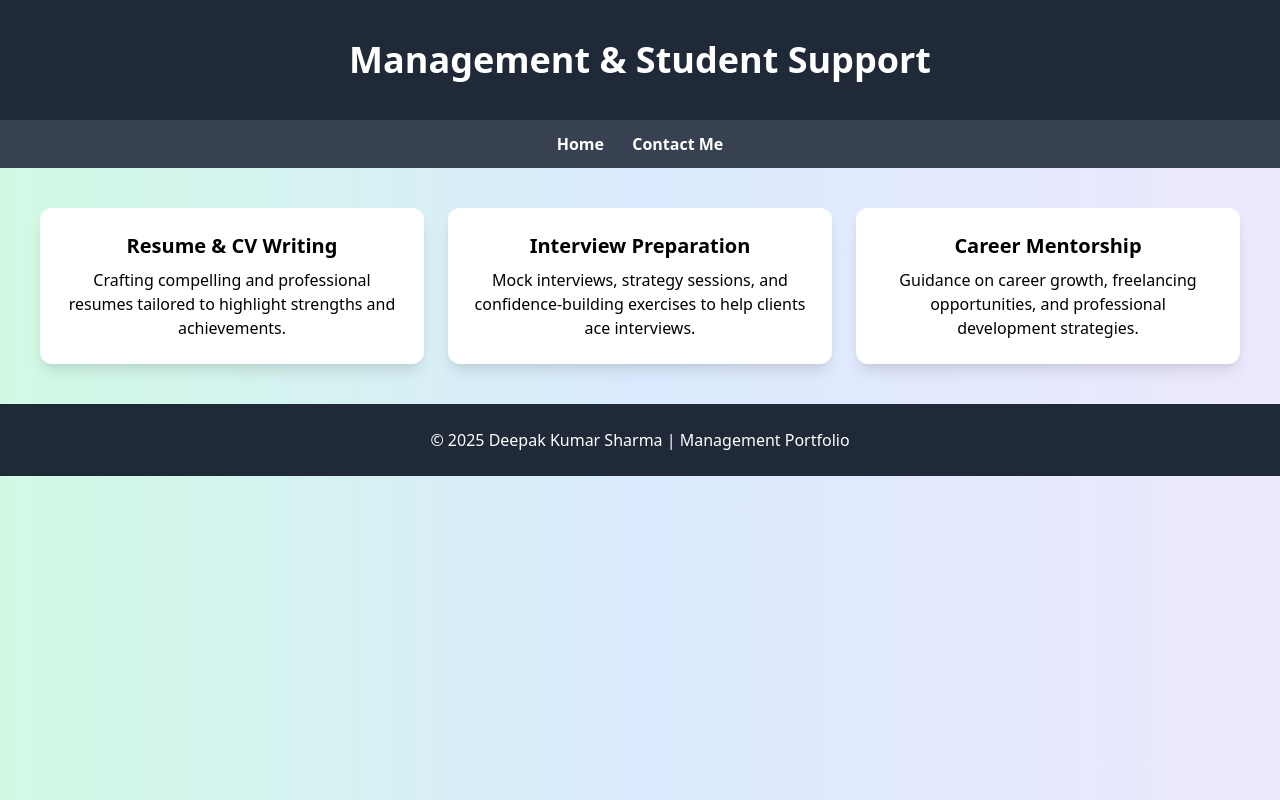
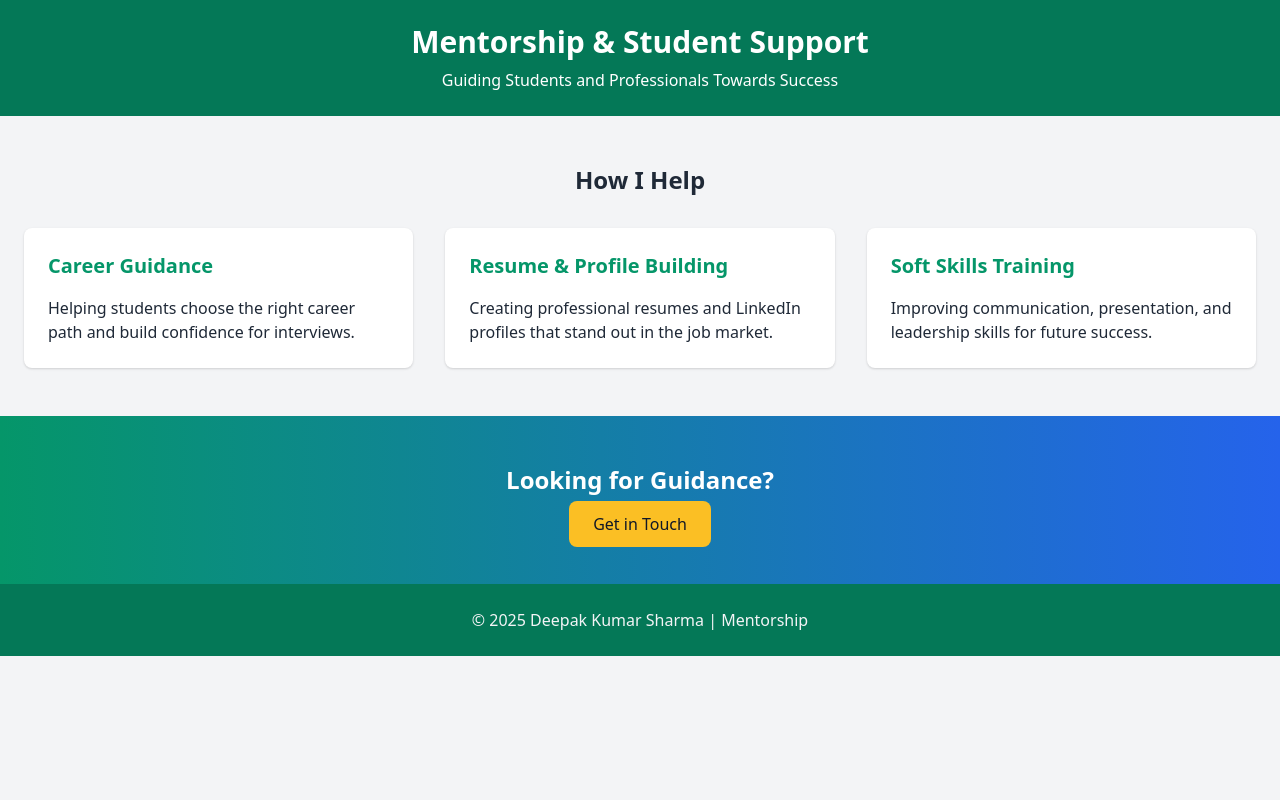
Before and after one commit to D1995k/portfolio, a plain HTML site: page mentorship.html in a window 1280 px wide. Drawn offline with nearby package versions, Linux system fonts and the light colour scheme.

Commit message:
Update mentorship.html

```diff
--- a/mentorship.html
+++ b/mentorship.html
@@ -3,35 +3,50 @@
 <head>
   <meta charset="UTF-8">
   <meta name="viewport" content="width=device-width, initial-scale=1.0">
-<title>Management & Student Support</title>
+  <title>Mentorship - Deepak Kumar Sharma</title>
   <link href="https://cdn.jsdelivr.net/npm/tailwindcss@2.2.19/dist/tailwind.min.css" rel="stylesheet">
 </head>
-<body class="bg-gradient-to-r from-green-100 via-blue-100 to-purple-100 min-h-screen">
-<header class="text-center p-10 bg-gray-800 text-white">
-<h1 class="text-4xl font-bold">Management & Student Support</h1>
+<body class="bg-gray-100 text-gray-800">
+
+  <!-- Header -->
+  <header class="bg-green-700 text-white p-6 text-center">
+    <h1 class="text-3xl font-bold">Mentorship & Student Support</h1>
+    <p class="mt-2">Guiding Students and Professionals Towards Success</p>
   </header>
-<nav class="bg-gray-700 text-center p-3">
-<a href="index.html" class="text-white mx-3 font-semibold hover:text-yellow-400">Home</a>
-<a href="contact.html" class="text-white mx-3 font-semibold hover:text-yellow-400">Contact Me</a>
-</nav>
-<section class="p-10 text-center">
-<div class="flex flex-wrap justify-center gap-6">
-<div class="bg-white rounded-xl shadow-lg p-6 max-w-sm hover:scale-105 transform transition">
-<h3 class="text-xl font-semibold mb-2">Resume & CV Writing</h3>
-<p>Crafting compelling and professional resumes tailored to highlight strengths and achievements.</p>
+
+  <!-- Mentorship Areas -->
+  <section class="container mx-auto py-12 px-6">
+    <h2 class="text-2xl font-bold text-center mb-8">How I Help</h2>
+    <div class="grid grid-cols-1 md:grid-cols-3 gap-8">
+
+      <div class="bg-white p-6 rounded-lg shadow hover:shadow-xl transition">
+        <h3 class="text-xl font-semibold mb-4 text-green-600">Career Guidance</h3>
+        <p>Helping students choose the right career path and build confidence for interviews.</p>
       </div>
-<div class="bg-white rounded-xl shadow-lg p-6 max-w-sm hover:scale-105 transform transition">
-<h3 class="text-xl font-semibold mb-2">Interview Preparation</h3>
-<p>Mock interviews, strategy sessions, and confidence-building exercises to help clients ace interviews.</p>
+
+      <div class="bg-white p-6 rounded-lg shadow hover:shadow-xl transition">
+        <h3 class="text-xl font-semibold mb-4 text-green-600">Resume & Profile Building</h3>
+        <p>Creating professional resumes and LinkedIn profiles that stand out in the job market.</p>
       </div>
-<div class="bg-white rounded-xl shadow-lg p-6 max-w-sm hover:scale-105 transform transition">
-<h3 class="text-xl font-semibold mb-2">Career Mentorship</h3>
-<p>Guidance on career growth, freelancing opportunities, and professional development strategies.</p>
+
+      <div class="bg-white p-6 rounded-lg shadow hover:shadow-xl transition">
+        <h3 class="text-xl font-semibold mb-4 text-green-600">Soft Skills Training</h3>
+        <p>Improving communication, presentation, and leadership skills for future success.</p>
       </div>
+
     </div>
   </section>
-<footer class="bg-gray-800 text-white text-center p-6">
-<p>© 2025 Deepak Kumar Sharma | Management Portfolio</p>
+
+  <!-- CTA -->
+  <section class="bg-gradient-to-r from-green-600 to-blue-600 text-white text-center py-12">
+    <h2 class="text-2xl font-bold mb-4">Looking for Guidance?</h2>
+    <a href="contact.html" class="px-6 py-3 bg-yellow-400 text-gray-900 rounded-lg hover:bg-yellow-500 transition">Get in Touch</a>
+  </section>
+
+  <!-- Footer -->
+  <footer class="bg-green-700 text-gray-100 text-center py-6">
+    <p>© 2025 Deepak Kumar Sharma | Mentorship</p>
   </footer>
+
 </body>
 </html>
```
Lines whose indentation alone changed are shown as unchanged.
